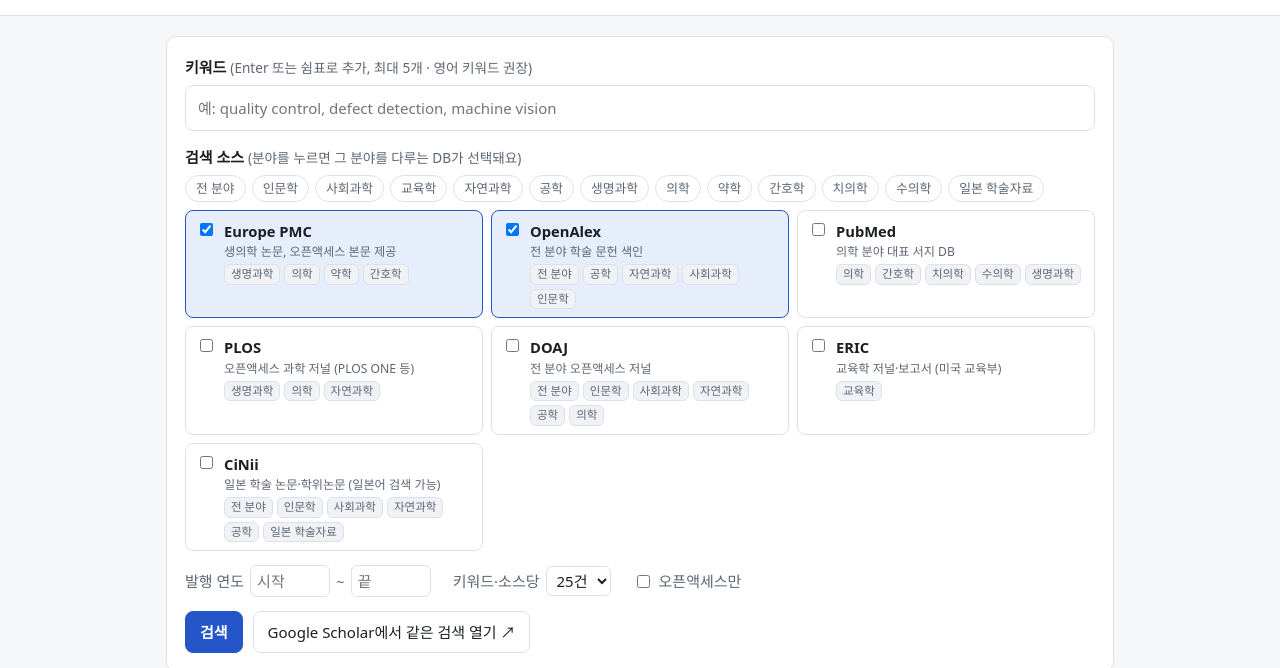
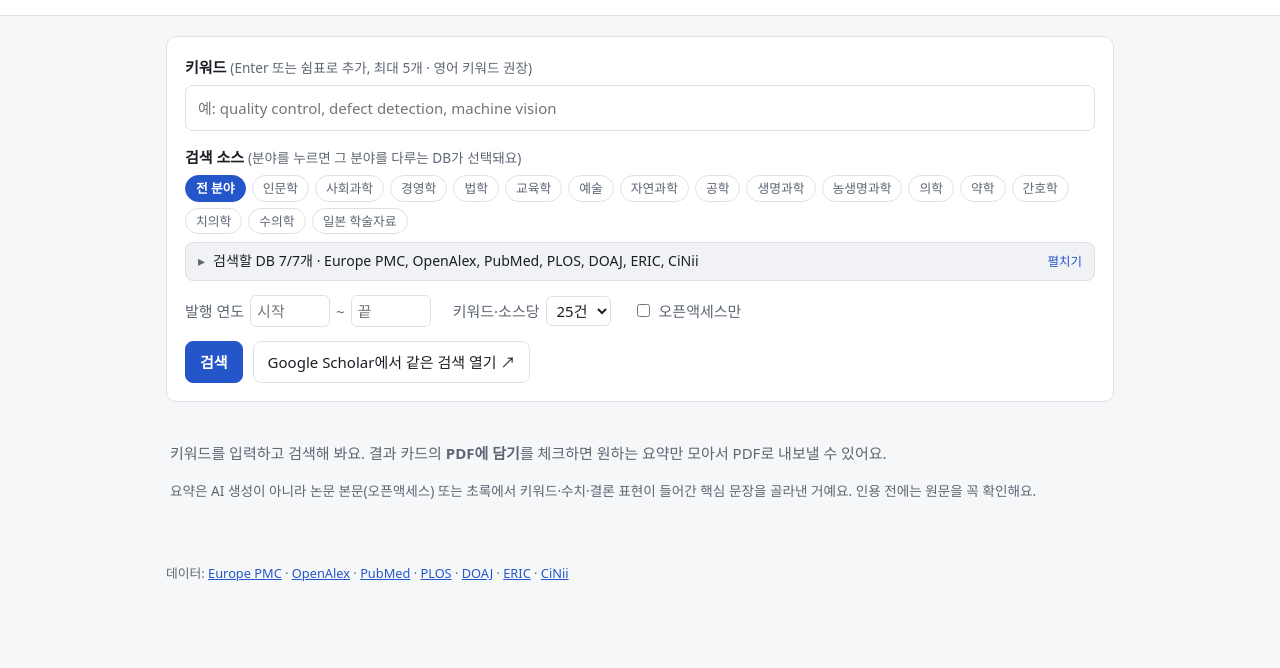
Before and after one commit to jjjhhhhsssss/Rerearch-paper, a plain HTML site: page index.html in a window 1280 px wide. Shown: the part 93-761 px from the top of the page. Drawn offline with nearby package versions, Linux system fonts and the light colour scheme.

Commit message:
검색 소스 분야 17개로 확장, 기본값 '전 분야', DB 목록 접고 펼치기
- 분야 버튼에 경영학·법학·예술·농생명과학 추가, DB별 분야 태그 보강
- 분야 버튼 선택 상태 표시, 처음엔 '전 분야'(모든 DB) 선택
- DB 카드 목록을 접고 펼칠 수 있게 하고 접힌 상태에서도 선택한 DB 요약 표시

Co-Authored-By: Claude Opus 5.5 <noreply@anthropic.com>

```diff
--- a/app.js
+++ b/app.js
@@ -8,7 +8,7 @@ const SEL_KEY = 'paperSearch.selected.v1';
 const $ = id => document.getElementById(id);
 const el = {
   form: $('searchForm'), kwBox: $('kwBox'), kwChips: $('kwChips'), kwInput: $('kwInput'),
-  fieldChips: $('fieldChips'), srcList: $('srcList'), yearFrom: $('yearFrom'), yearTo: $('yearTo'), size: $('size'), oaOnly: $('oaOnly'),
+  fieldChips: $('fieldChips'), srcList: $('srcList'), srcSummary: $('srcSummary'), yearFrom: $('yearFrom'), yearTo: $('yearTo'), size: $('size'), oaOnly: $('oaOnly'),
   searchBtn: $('searchBtn'), scholarLink: $('scholarLink'),
   area: $('resultsArea'), empty: $('emptyState'), filterChips: $('filterChips'), matchSeg: $('matchSeg'),
   titleOnly: $('titleOnly'), sort: $('sort'), status: $('status'), results: $('results'),
@@ -339,21 +339,28 @@ async function searchCinii(kw, o, cur) {
   }), total, nextOffset(offset, items.length, total));
 }
 
-// 검색 소스 목록. fields = 그 DB에서 주로 찾을 수 있는 분야(서울대 학술DB 주제 분류와 DB 설명 기준)
+// 분야 목록: 서울대 학술DB 주제 분류 16개('일반'은 '전 분야'로) + 일본 학술자료
+const ALL_FIELDS = ['인문학', '사회과학', '경영학', '법학', '교육학', '예술', '자연과학', '공학', '생명과학', '농생명과학', '의학', '약학', '간호학', '치의학', '수의학'];
+const FIELD_ORDER = ['전 분야', ...ALL_FIELDS, '일본 학술자료'];
+
+// 검색 소스 목록. fields = 그 DB에서 찾을 수 있는 분야 (DB 수록 범위 기준)
 const SOURCES = [
-  { id: 'epmc', name: 'Europe PMC', fn: searchEpmc, on: true, fields: ['생명과학', '의학', '약학', '간호학'], note: '생의학 논문, 오픈액세스 본문 제공' },
-  { id: 'openalex', name: 'OpenAlex', fn: searchOpenAlex, on: true, fields: ['전 분야', '공학', '자연과학', '사회과학', '인문학'], note: '전 분야 학술 문헌 색인' },
-  { id: 'pubmed', name: 'PubMed', fn: searchPubMed, snu: true, fields: ['의학', '간호학', '치의학', '수의학', '생명과학'], note: '의학 분야 대표 서지 DB' },
-  { id: 'plos', name: 'PLOS', fn: searchPlos, snu: true, fields: ['생명과학', '의학', '자연과학'], note: '오픈액세스 과학 저널 (PLOS ONE 등)' },
-  { id: 'doaj', name: 'DOAJ', fn: searchDoaj, snu: true, fields: ['전 분야', '인문학', '사회과학', '자연과학', '공학', '의학'], note: '전 분야 오픈액세스 저널' },
-  { id: 'eric', name: 'ERIC', fn: searchEric, snu: true, fields: ['교육학'], note: '교육학 저널·보고서 (미국 교육부)' },
-  { id: 'cinii', name: 'CiNii', fn: searchCinii, snu: true, fields: ['전 분야', '인문학', '사회과학', '자연과학', '공학', '일본 학술자료'], note: '일본 학술 논문·학위논문 (일본어 검색 가능)' },
+  { id: 'epmc', name: 'Europe PMC', fn: searchEpmc, note: '생의학 논문, 오픈액세스 본문 제공 (AGRICOLA 농학 문헌 포함)',
+    fields: ['생명과학', '의학', '약학', '간호학', '치의학', '수의학', '농생명과학'] },
+  { id: 'openalex', name: 'OpenAlex', fn: searchOpenAlex, note: '전 분야 학술 문헌 색인', fields: ['전 분야', ...ALL_FIELDS] },
+  { id: 'pubmed', name: 'PubMed', fn: searchPubMed, note: '의학 분야 대표 서지 DB', fields: ['의학', '약학', '간호학', '치의학', '수의학', '생명과학'] },
+  { id: 'plos', name: 'PLOS', fn: searchPlos, note: '오픈액세스 과학 저널 (PLOS ONE 등)', fields: ['생명과학', '의학', '자연과학', '공학', '사회과학', '농생명과학'] },
+  { id: 'doaj', name: 'DOAJ', fn: searchDoaj, note: '전 분야 오픈액세스 저널', fields: ['전 분야', ...ALL_FIELDS] },
+  { id: 'eric', name: 'ERIC', fn: searchEric, note: '교육학 저널·보고서 (미국 교육부)', fields: ['교육학', '사회과학'] },
+  { id: 'cinii', name: 'CiNii', fn: searchCinii, note: '일본 학술 논문·학위논문 (일본어 검색 가능)',
+    fields: ['전 분야', ...ALL_FIELDS.filter(f => f !== '간호학'), '일본 학술자료'] },
 ];
-const SRC_KEY = 'paperSearch.sources.v1';
-const FIELD_ORDER = ['전 분야', '인문학', '사회과학', '교육학', '자연과학', '공학', '생명과학', '의학', '약학', '간호학', '치의학', '수의학', '일본 학술자료'];
 
-function renderSources(selectedIds) {
-  const sel = new Set(selectedIds || SOURCES.filter(s => s.on).map(s => s.id));
+// 분야 버튼을 누르면 그 분야를 다루는 DB만 체크한다. '전 분야'는 모든 DB.
+const sourcesForField = f => SOURCES.filter(s => f === '전 분야' || s.fields.includes(f)).map(s => s.id);
+
+function renderSources(selectedIds, field) {
+  const sel = new Set(selectedIds || sourcesForField('전 분야'));
   el.srcList.innerHTML = SOURCES.map(s => `
     <label class="src">
       <input type="checkbox" value="${s.id}" ${sel.has(s.id) ? 'checked' : ''}>
@@ -362,16 +369,36 @@ function renderSources(selectedIds) {
         <span class="src-tags">${s.fields.map(f => `<span>${esc(f)}</span>`).join('')}</span>
       </span>
     </label>`).join('');
-  el.fieldChips.innerHTML = FIELD_ORDER.map(f => `<button type="button" data-field="${esc(f)}">${esc(f)}</button>`).join('');
+  el.fieldChips.innerHTML = FIELD_ORDER.map(f => `<button type="button" data-field="${esc(f)}" aria-pressed="false">${esc(f)}</button>`).join('');
+  markField(selectedIds ? fieldOf([...sel]) : '전 분야');
+  updateSrcSummary();
 }
 const selectedSources = () => [...el.srcList.querySelectorAll('input:checked')].map(i => i.value);
-function saveSources() { try { localStorage.setItem(SRC_KEY, JSON.stringify(selectedSources())); } catch { /* noop */ } }
-el.srcList.addEventListener('change', saveSources);
+// 지금 체크된 DB 조합이 어떤 분야 버튼과 정확히 같은지 (없으면 null)
+function fieldOf(ids) {
+  const key = [...ids].sort().join(',');
+  return FIELD_ORDER.find(f => sourcesForField(f).sort().join(',') === key) || null;
+}
+function markField(f) {
+  el.fieldChips.querySelectorAll('button').forEach(b => {
+    const on = b.dataset.field === f;
+    b.classList.toggle('on', on);
+    b.setAttribute('aria-pressed', String(on));
+  });
+}
+function updateSrcSummary() {
+  const ids = selectedSources();
+  const names = SOURCES.filter(s => ids.includes(s.id)).map(s => s.name);
+  el.srcSummary.textContent = `검색할 DB ${names.length}/${SOURCES.length}개` + (names.length ? ` · ${names.join(', ')}` : ' · 하나 이상 골라줘요');
+}
+el.srcList.addEventListener('change', () => { markField(fieldOf(selectedSources())); updateSrcSummary(); });
 el.fieldChips.addEventListener('click', e => {
   const f = e.target.closest('button[data-field]')?.dataset.field;
   if (!f) return;
-  el.srcList.querySelectorAll('input').forEach(i => { i.checked = SOURCES.find(s => s.id === i.value).fields.includes(f); });
-  saveSources();
+  const ids = sourcesForField(f);
+  el.srcList.querySelectorAll('input').forEach(i => { i.checked = ids.includes(i.value); });
+  markField(f);
+  updateSrcSummary();
 });
 
 /* ---------- 결과 병합 ---------- */
@@ -1033,11 +1060,9 @@ renderTray();
   const m = location.hash.match(/q=([^&]+)/);
   const y = location.hash.match(/[#&]y=(\d{4})?-(\d{4})?/);
   if (y) { el.yearFrom.value = y[1] || ''; el.yearTo.value = y[2] || ''; }
-  // 검색 소스: 링크(s=) > 이전에 고른 것 > 기본값
+  // 검색 소스: 링크에 s=가 있으면 그대로, 없으면 기본값 '전 분야'(모든 DB)
   const sm = location.hash.match(/[#&]s=([a-z,]+)/);
-  let saved = null;
-  try { saved = JSON.parse(localStorage.getItem(SRC_KEY) || 'null'); } catch { /* noop */ }
-  renderSources(sm ? sm[1].split(',') : saved);
+  renderSources(sm ? sm[1].split(',') : null);
   if (m) {
     try { addKeywords(decodeURIComponent(m[1])); } catch { /* noop */ }
     if (state.keywords.length) runSearch();
--- a/index.html
+++ b/index.html
@@ -27,7 +27,10 @@
       <fieldset class="sources">
         <legend>검색 소스 <span class="hint">(분야를 누르면 그 분야를 다루는 DB가 선택돼요)</span></legend>
         <div id="fieldChips" class="field-chips" role="group" aria-label="분야로 고르기"></div>
-        <div id="srcList" class="src-list"></div>
+        <details class="src-toggle">
+          <summary><span id="srcSummary">검색할 DB</span></summary>
+          <div id="srcList" class="src-list"></div>
+        </details>
       </fieldset>
 
       <div class="opts">
--- a/style.css
+++ b/style.css
@@ -66,6 +66,15 @@ a { color: var(--accent); }
 .field-chips { display: flex; flex-wrap: wrap; gap: 6px; margin-bottom: 8px; }
 .field-chips button { font: inherit; font-size: .8rem; border: 1px solid var(--border); background: var(--surface); color: var(--muted); border-radius: 999px; padding: 2px 10px; cursor: pointer; }
 .field-chips button:hover { border-color: var(--accent); color: var(--accent); }
+.field-chips button.on { background: var(--accent); border-color: var(--accent); color: var(--accent-text); font-weight: 600; }
+.src-toggle { border: 1px solid var(--border); border-radius: 8px; background: var(--surface-2); }
+.src-toggle summary { cursor: pointer; padding: 7px 12px; font-size: .88rem; color: var(--text); list-style: none; display: flex; align-items: center; gap: 8px; }
+.src-toggle summary::-webkit-details-marker { display: none; }
+.src-toggle summary::before { content: '▸'; color: var(--muted); transition: transform .15s; }
+.src-toggle[open] summary::before { transform: rotate(90deg); }
+.src-toggle summary::after { content: '펼치기'; margin-left: auto; font-size: .78rem; color: var(--accent); }
+.src-toggle[open] summary::after { content: '접기'; }
+.src-toggle .src-list { padding: 0 10px 10px; }
 .src-list { display: grid; grid-template-columns: repeat(auto-fill, minmax(260px, 1fr)); gap: 8px; }
 .src { display: flex; gap: 8px; align-items: flex-start; border: 1px solid var(--border); border-radius: 8px; padding: 8px 10px; cursor: pointer; background: var(--surface); }
 .src:has(input:checked) { border-color: var(--accent); background: var(--accent-soft); }
```
Also changed, not shown: 1 other file.
